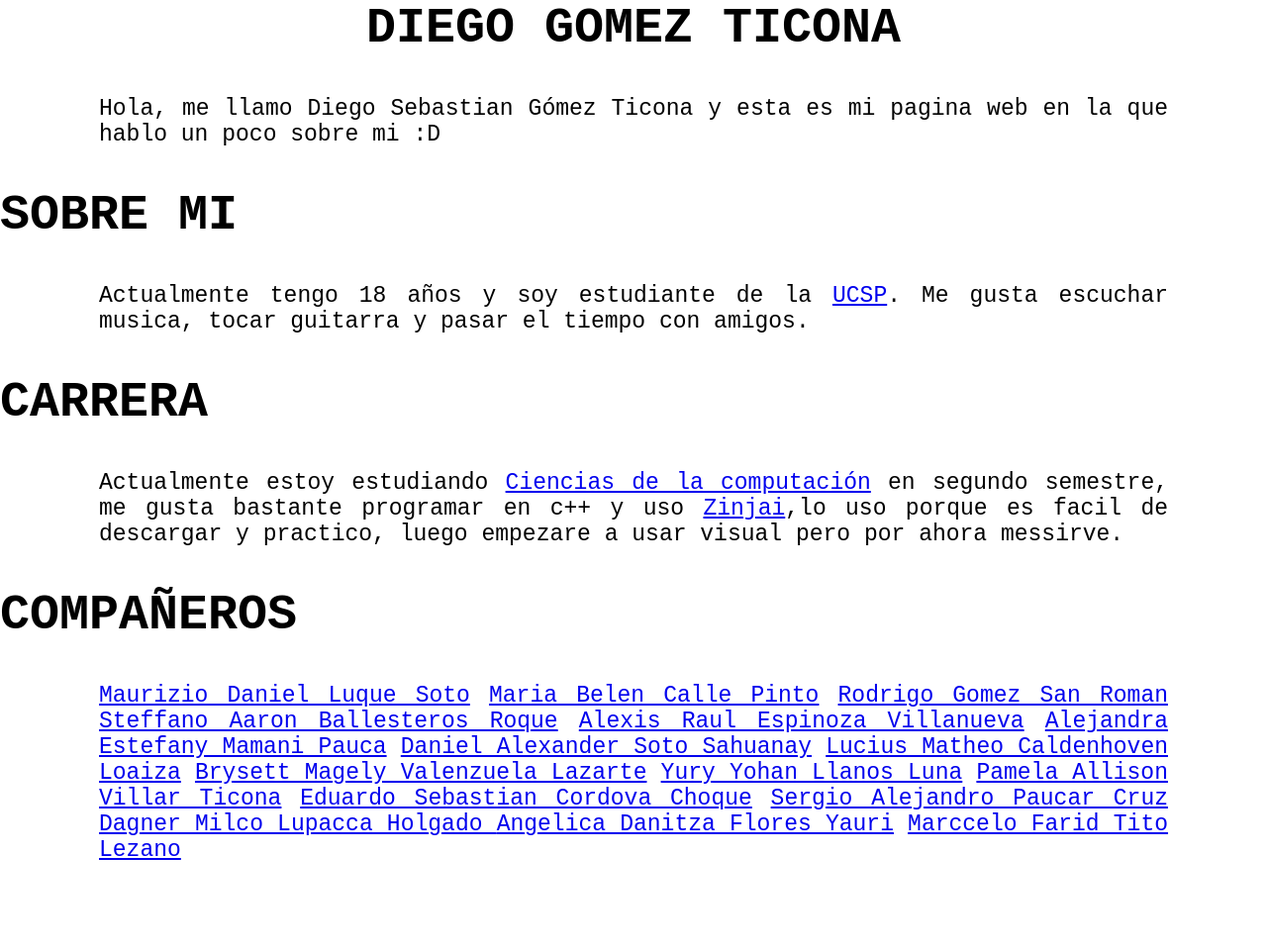
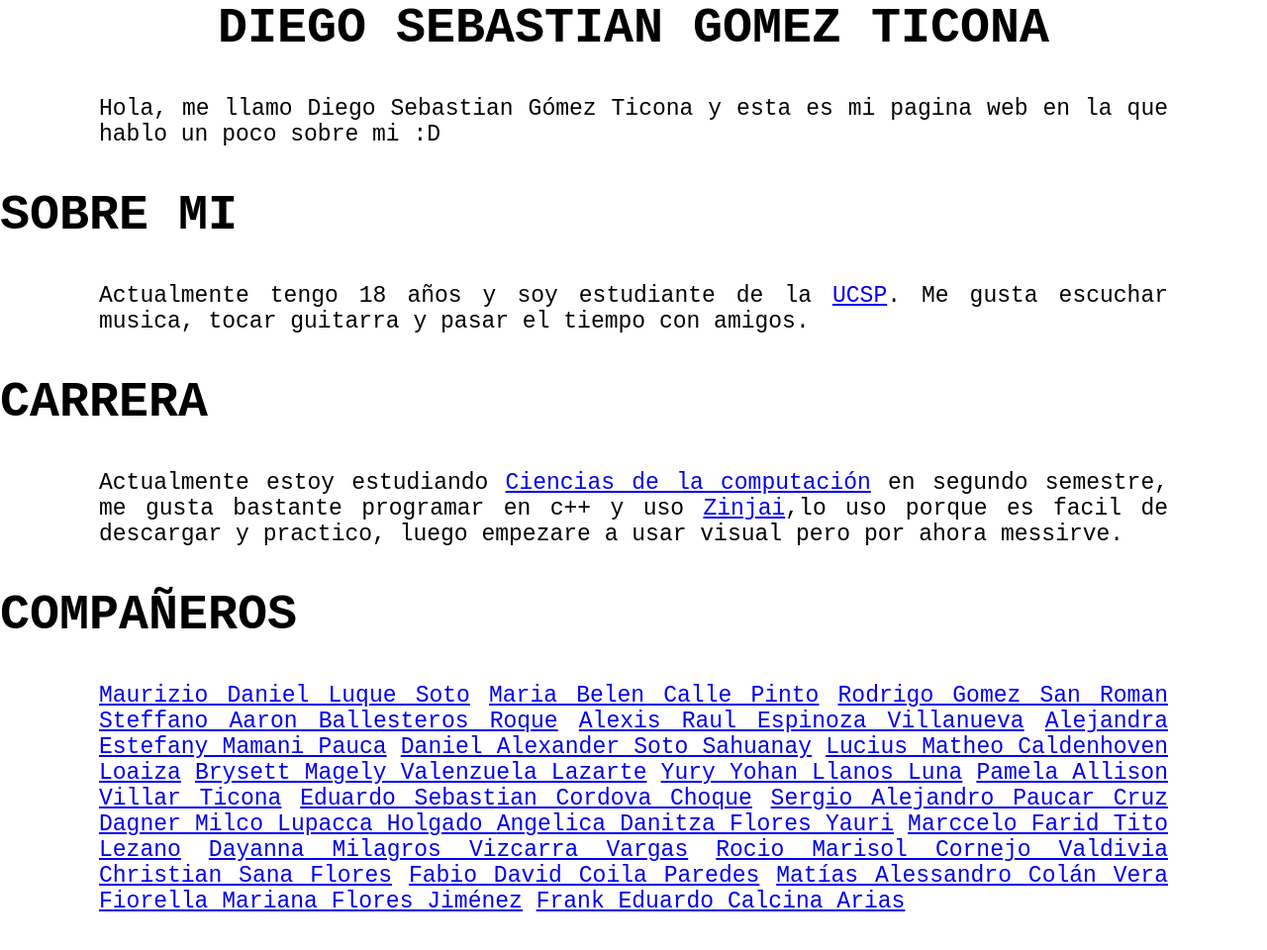
Before and after one commit to Diegowasa/Diegowasa.github.io, a plain HTML site: page index.html in a window 1280 px wide. Shown: the whole page at 99% size. Before the commit the page ends 912 px from the top, so only its background shows below. Drawn offline with Linux system fonts and the light colour scheme.

Commit message:
Update index.html

```diff
--- a/index.html
+++ b/index.html
@@ -6,11 +6,11 @@
 		<meta name="viewport" content="width=device-width, initial-scale=1.0">
 		<meta http-equiv="X-UA-compatible" content="ie=edge">
 		<meta name="google-site-verification" content="2OTlkrmNjuCSySbhfQvt6MIsJmkTM5GIDTE2ZWMsIyI" />
-	     <link rel="stylesheet" href="style.css">
+	        <link rel="stylesheet" href="style.css">
     </head>
 <body>
     <header class="content section">
-        <h2 class="nonvre">Diego Gomez Ticona</h2>
+        <h2 class="nonvre">Diego Sebastian Gomez Ticona</h2>
         <p>
             Hola, me llamo Diego Sebastian Gómez Ticona y esta es mi pagina web en la que hablo un poco sobre mi :D
         </p>
@@ -48,7 +48,14 @@
             <a class="amigues" href="https://sergio-alejandro-paucar-cruz.web.app/" target="_blank">Sergio Alejandro Paucar Cruz</a>
             <a class="amigues" href="https://dagner25.github.io/Dagner/" target="_blank">Dagner Milco Lupacca Holgado </a>
             <a class="amigues" href="https://angelicadanitzafloresyauri.netlify.app/" target="_blank">Angelica Danitza Flores Yauri</a>
-            <a class="amigues" href=" https://marcceloftitolezano.netlify.app/" target="_blank">Marccelo Farid Tito Lezano</a>
+            <a class="amigues" href="https://marcceloftitolezano.netlify.app/" target="_blank">Marccelo Farid Tito Lezano</a>
+	    <a class="amigues" href="https://dayannamilagrosvizcarravargas.netlify.app/" target="_blank">Dayanna Milagros Vizcarra Vargas</a>
+	    <a class="amigues" href="https://rociocornejovaldivia.github.io/Rocio-Cornejo/" target="_blank">Rocio Marisol Cornejo Valdivia</a>
+	    <a class="amigues" href="https://christian-gabriel.web.app/" target="_blank">Christian Sana Flores</a>
+	    <a class="amigues" href="https://fabiodavidcoilaparedes.web.app/" target="_blank">Fabio David Coila Paredes</a>
+	    <a class="amigues" href="https://maticolan.github.io/matiascolanv.github.io/" target="_blank">Matías Alessandro Colán Vera</a>
+	    <a class="amigues" href="https://fiorellafloresjimenez.github.io" target="_blank">Fiorella Mariana Flores Jiménez</a>
+	    <a class="amigues" href="https://frankeduardocalcinaarias.000webhostapp.com/" target="_blank">Frank Eduardo Calcina Arias</a>
         </p>
     </section>
 
```
